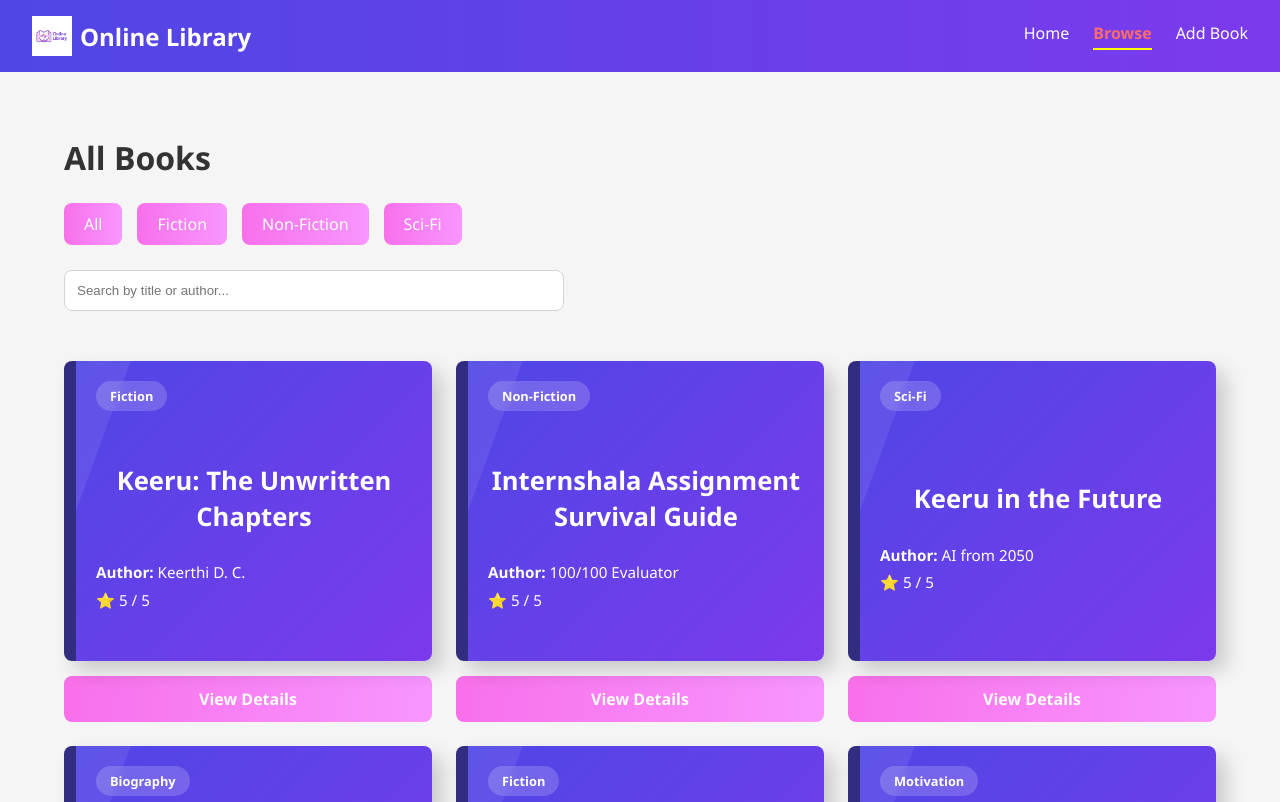
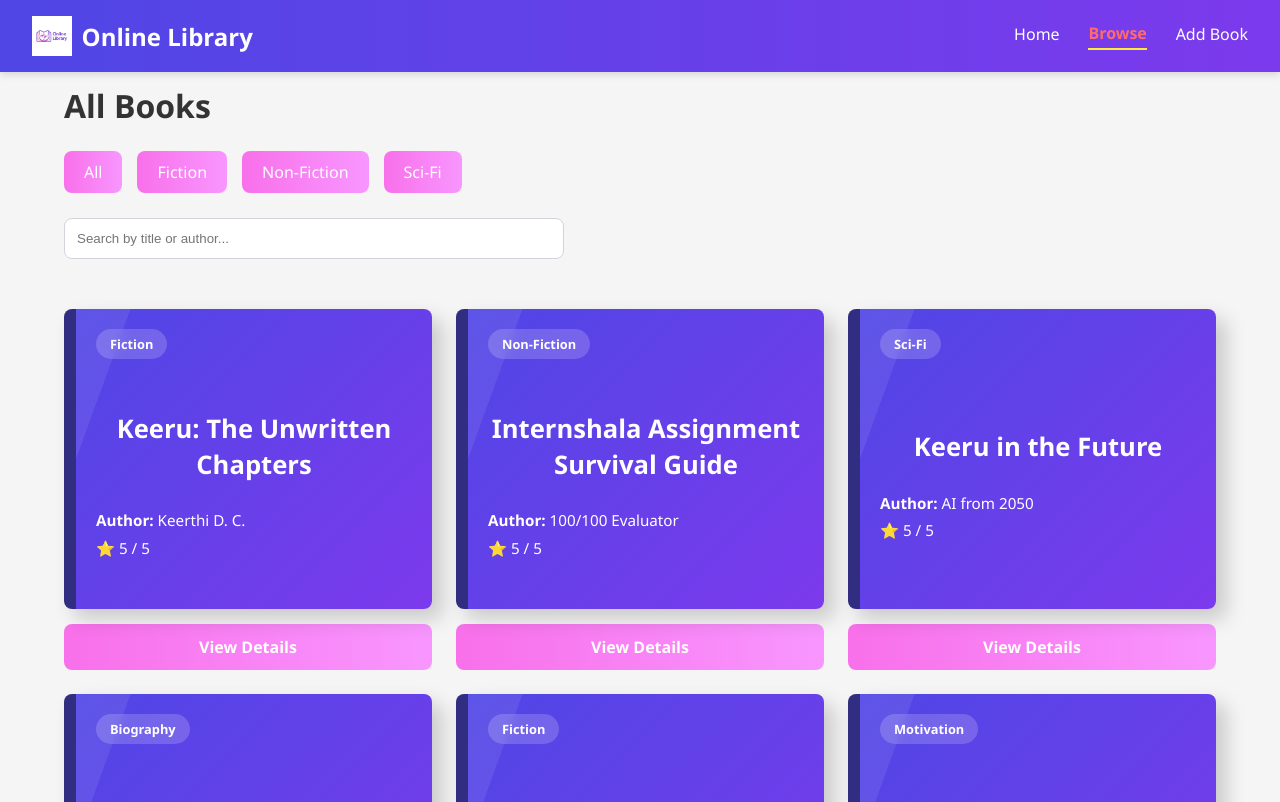
Before and after one commit to Keerthi-DC/online-library-system, a React (Vite) app in the folder online-library/: page /books in a window 1280 px wide. Shown: the top 802 px of the page. Built offline with nearby package versions, Linux system fonts and the light colour scheme.

Commit message:
corrected the ui

```diff
--- a/online-library/src/components/Navbar.css
+++ b/online-library/src/components/Navbar.css
@@ -1,58 +1,71 @@
-/* src/components/Navbar.css */
+/* Reset */
+* {
+  margin: 0;
+  padding: 0;
+  box-sizing: border-box;
+}
 
+/* Sticky Navbar */
 .navbar {
+  position: fixed;
+  top: 0;
+  left: 0;
+  width: 100%;
+  z-index: 1000;
+
   display: flex;
+  justify-content: space-between;
   align-items: center;
-  justify-content: space-between;
-  background: linear-gradient(90deg,#4f46e5, #7c3aed);
-  padding: 1rem 2rem;
+
+  background: linear-gradient(90deg, #4f46e5, #7c3aed);
   color: white;
+
+  padding: 1rem 2rem ;
+  box-shadow: 0 2px 8px rgba(0, 0, 0, 0.15);
 }
 
 .navbar__logo {
   display: flex;
   align-items: center;
-  gap: 0.5rem;
+  gap: 0.6rem;
+
+  font-size: 1.5rem;
+  font-weight: 700;
   margin: 0;
-  font-family: "Segoe UI", Tahoma, Geneva, Verdana, sans-serif;
-  font-size: 1.5rem;
-  font-weight: bold;
 }
 
 .navbar__logo-image {
+  width: 40px;
   height: 40px;
-  width: auto;
+  object-fit: contain;
 }
 
 .navbar__links {
   list-style: none;
   display: flex;
-  gap: 1.5rem;
-  margin: 0;
-  padding: 0;
+  gap: 1.8rem;
+}
+
+.navbar__links li {
+  display: flex;
+  align-items: center;
 }
 
 .navbar__links a {
+  text-decoration: none;
   color: white;
-  text-decoration: none;
+  font-size: 1rem;
   font-weight: 500;
-  transition: 0.3s;
+  padding-bottom: 4px;
+  transition: all 0.3s ease;
 }
 
 .navbar__links a:hover {
-  opacity: 0.8;
+  color: #ffe066;
 }
 
 .navbar__links a.active {
-  color: #ff6b6b;
-  font-weight: bold;
+  color: #ffeb3b;
+  font-weight: 600;
+  border-bottom: 2px solid #ffeb3b;
 }
-
-.navbar__links a.active::after {
-  content: "";
-  display: block;
-  width: 100%;
-  height: 2px;
-  background: #fffb00;
-  margin-top: 4px;
-}
--- a/online-library/src/pages/AddBook.jsx
+++ b/online-library/src/pages/AddBook.jsx
@@ -54,7 +54,7 @@ const AddBook = () => {
 
   return (
     <div className="addbook-page">
-      <h2>Add a New Book</h2>
+      <h2 style={{marginTop: "20px"}}>Add a New Book</h2>
       <form onSubmit={handleSubmit} className="addbook-form">
         <label>
           Title
--- a/online-library/src/pages/Browse.jsx
+++ b/online-library/src/pages/Browse.jsx
@@ -31,7 +31,7 @@ const Browse = () => {
 
   return (
     <div className="browse-page">
-      <h1>{category ? `${category} Books` : "All Books"}</h1>
+      <h1 style={{marginTop: "20px"}}>{category ? `${category} Books` : "All Books"}</h1>
 
       <div className="category-cards">
         <Link to="/books" className="category-card">
```
